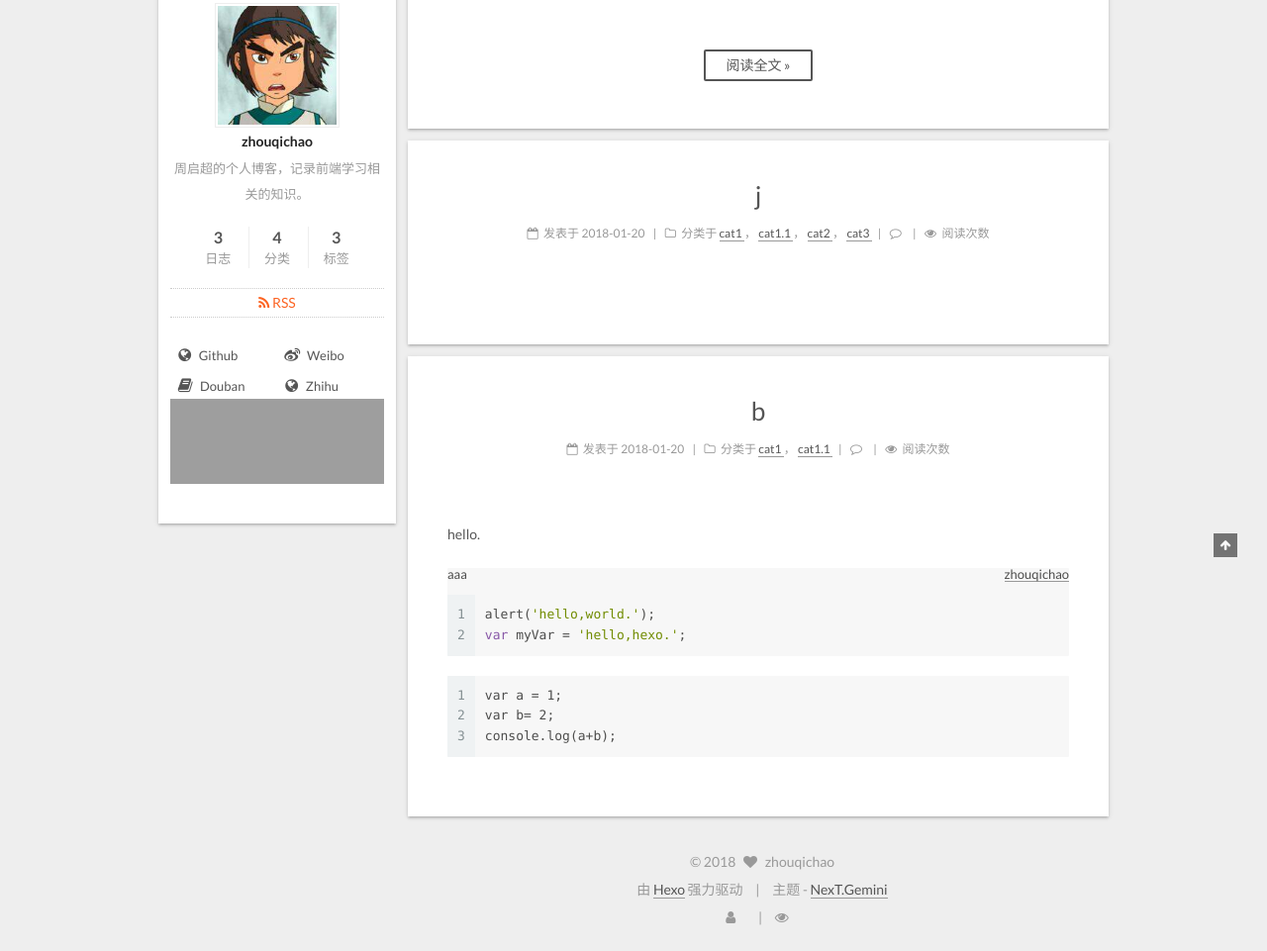
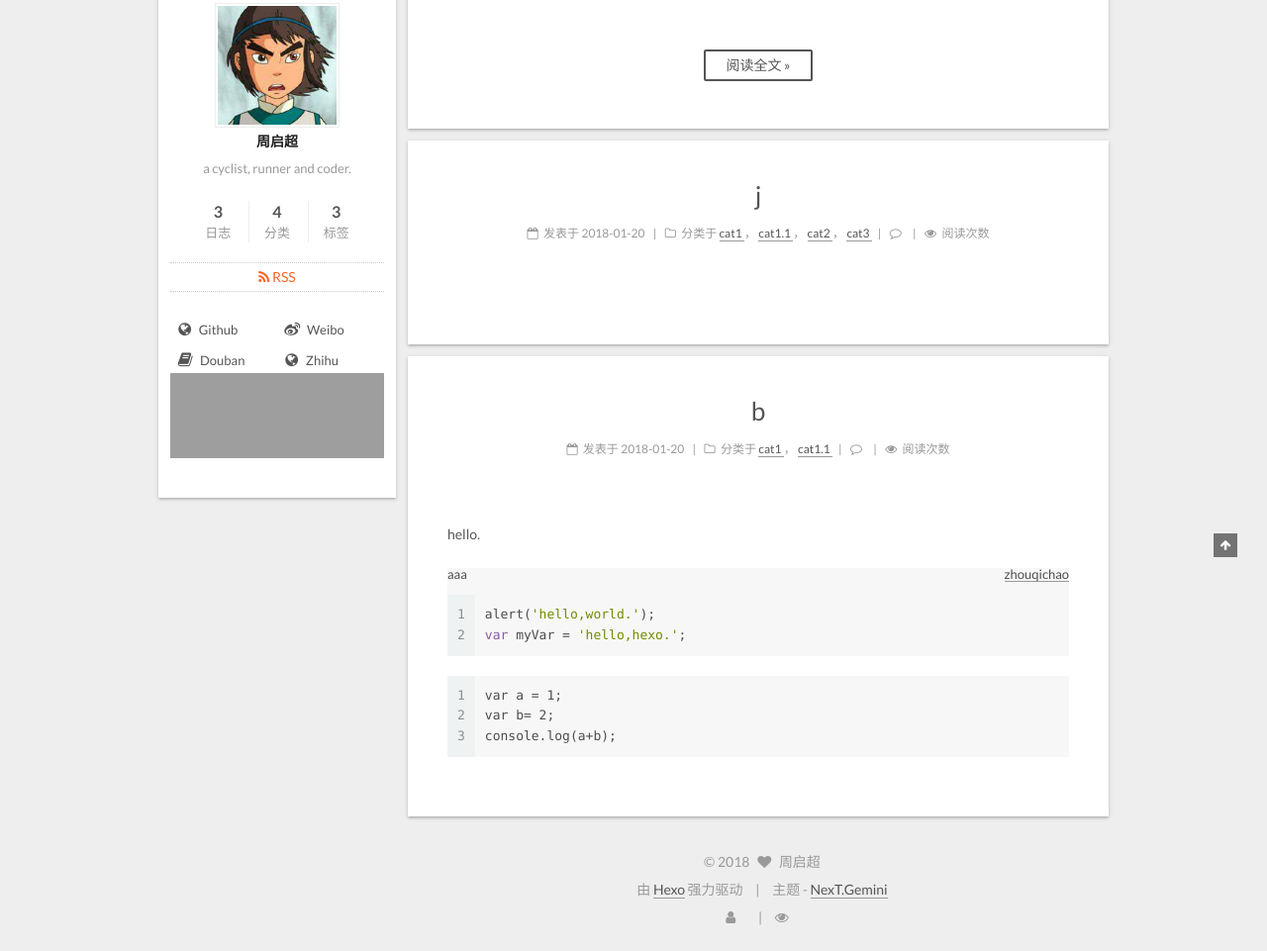
Before and after one commit to Zhouqchao/zhouqchao.github.io, a plain HTML site: page index.html in a window 1280 px wide. Shown: the part 337-1298 px from the top of the page at 99% size. Drawn offline with Linux system fonts and the light colour scheme; some packages are replaced by stand-ins of ours; grey boxes are pictures that could not be loaded; a script that the page names is missing.

Commit message:
Site updated: 2018-01-21 21:29:16

```diff
--- a/atom.xml
+++ b/atom.xml
@@ -10,7 +10,7 @@
   <id>http://zhouqchao.github.io/</id>
 
   <author>
-    <name>zhouqichao</name>
+    <name>周启超</name>
 
   </author>
 
--- a/css/main.css
+++ b/css/main.css
@@ -1808,7 +1808,7 @@ pre .javascript .function {
   width: 4px;
   height: 4px;
   border-radius: 50%;
-  background: #ff37db;
+  background: #ffaada;
 }
 .links-of-blogroll {
   font-size: 13px;
--- a/index.html
+++ b/index.html
@@ -96,16 +96,16 @@
 
 
 
-<meta name="description" content="周启超的个人博客，记录前端学习相关的知识。">
+<meta name="description" content="a cyclist, runner and coder.">
 <meta property="og:type" content="website">
 <meta property="og:title" content="周启超的个人博客">
 <meta property="og:url" content="http://zhouqchao.github.io/index.html">
 <meta property="og:site_name" content="周启超的个人博客">
-<meta property="og:description" content="周启超的个人博客，记录前端学习相关的知识。">
+<meta property="og:description" content="a cyclist, runner and coder.">
 <meta property="og:locale" content="zh-Hans">
 <meta name="twitter:card" content="summary">
 <meta name="twitter:title" content="周启超的个人博客">
-<meta name="twitter:description" content="周启超的个人博客，记录前端学习相关的知识。">
+<meta name="twitter:description" content="a cyclist, runner and coder.">
 
 
 
@@ -298,7 +298,7 @@
     <link itemprop="mainEntityOfPage" href="http://zhouqchao.github.io/2018/01/20/a/">
 
     <span hidden itemprop="author" itemscope itemtype="http://schema.org/Person">
-      <meta itemprop="name" content="zhouqichao">
+      <meta itemprop="name" content="周启超">
       <meta itemprop="description" content="">
       <meta itemprop="image" content="/images/avatar.jpg">
     </span>
@@ -444,7 +444,7 @@
     <link itemprop="mainEntityOfPage" href="http://zhouqchao.github.io/2018/01/20/j/">
 
     <span hidden itemprop="author" itemscope itemtype="http://schema.org/Person">
-      <meta itemprop="name" content="zhouqichao">
+      <meta itemprop="name" content="周启超">
       <meta itemprop="description" content="">
       <meta itemprop="image" content="/images/avatar.jpg">
     </span>
@@ -640,7 +640,7 @@
     <link itemprop="mainEntityOfPage" href="http://zhouqchao.github.io/2018/01/20/b/">
 
     <span hidden itemprop="author" itemscope itemtype="http://schema.org/Person">
-      <meta itemprop="name" content="zhouqichao">
+      <meta itemprop="name" content="周启超">
       <meta itemprop="description" content="">
       <meta itemprop="image" content="/images/avatar.jpg">
     </span>
@@ -836,10 +836,10 @@
         <div class="site-author motion-element" itemprop="author" itemscope itemtype="http://schema.org/Person">
           <img class="site-author-image" itemprop="image"
                src="/images/avatar.jpg"
-               alt="zhouqichao" />
-          <p class="site-author-name" itemprop="name">zhouqichao</p>
+               alt="周启超" />
+          <p class="site-author-name" itemprop="name">周启超</p>
 
-              <p class="site-description motion-element" itemprop="description">周启超的个人博客，记录前端学习相关的知识。</p>
+              <p class="site-description motion-element" itemprop="description">a cyclist, runner and coder.</p>
 
         </div>
         <nav class="site-state motion-element">
@@ -970,7 +970,7 @@
   <span class="with-love">
     <i class="fa fa-heart"></i>
   </span>
-  <span class="author" itemprop="copyrightHolder">zhouqichao</span>
+  <span class="author" itemprop="copyrightHolder">周启超</span>
 </div>
 
 
```
Also changed, not shown: 2018/01/20/a/index.html (+5 -5 lines), 2018/01/20/b/index.html (+5 -5 lines), 2018/01/20/j/index.html (+8 -8 lines), about/index.html (+7 -9 lines), archives/2018/01/index.html (+7 -7 lines), archives/2018/index.html (+7 -7 lines), archives/index.html (+7 -7 lines), categories/cat1/cat1-1/index.html (+7 -7 lines), categories/cat1/index.html (+7 -7 lines), categories/cat2/index.html (+7 -7 lines), categories/cat3/index.html (+7 -7 lines), categories/index.html (+9 -7 lines), tags/index.html (+7 -7 lines), tags/tag1/index.html (+7 -7 lines), 2 more files.
